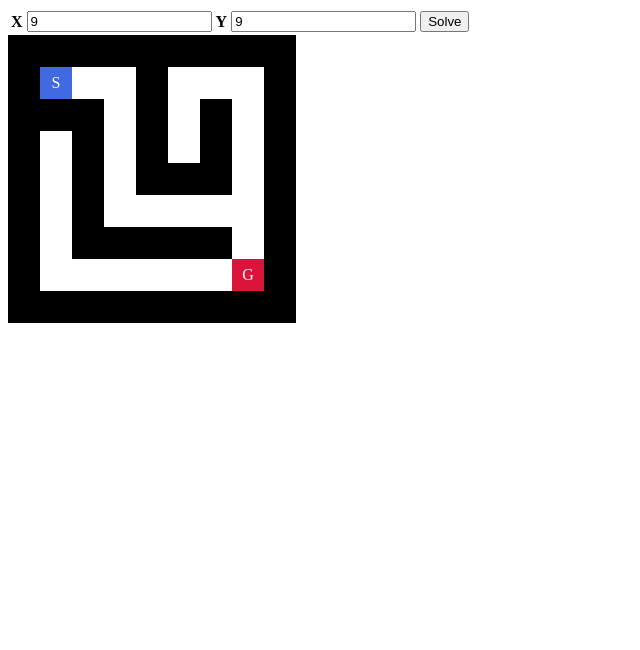
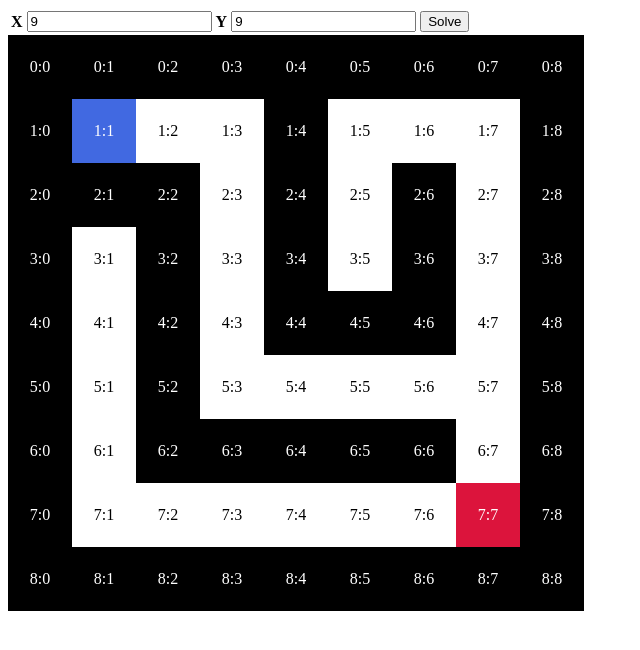
Before and after one commit to nitnc-17s/maze, a plain HTML site: page index.html in a window 1280 px wide. Shown: the whole page, without its empty margins (0-640 px from the left). Drawn offline with nearby package versions, Linux system fonts and the light colour scheme.

Commit message:
Add files via upload

```diff
--- a/maze.css
+++ b/maze.css
@@ -7,7 +7,7 @@
 }
 
 .cell {
-  --cell-size: 2em;
+  --cell-size: 4em;
   flex-shrink: 0;
   width: var(--cell-size);
   height: var(--cell-size);
@@ -17,9 +17,11 @@
 }
 .cell-black {
   background-color: black;
+  color: white;
 }
 .cell-white {
   background-color: white;
+  color: black;
 }
 .cell-start {
   background-color: royalblue;
@@ -31,6 +33,7 @@
 }
 .cell-now-position {
   background-color: deeppink !important;
+  color: white;
 }
 .cell-trail {
   --one: darkorange;
@@ -53,4 +56,5 @@
     var(--two) 87.5%,
     var(--two)
   );
+  color: black;
 }
--- a/maze.js
+++ b/maze.js
@@ -135,22 +135,20 @@ app = new Vue({
   },
   computed: {
     mazeHTML() {
-      const mazeHTML = this.maze.map(line => line.map(cell => {
+      const mazeHTML = this.maze.map((line, x) => line.map((cell, y) => {
+        if (x === 1 && y === 1) {
+          return { css: "cell-start", text: `${x}:${y}` }
+        }
+        if (x === this.x - 2  && y === this.y - 2) {
+          return { css: "cell-goal", text: `${x}:${y}` }
+        }
+
         switch(cell) {
-          case 0: return { css: "cell-white", text: "" }
-          case 1: return { css: "cell-black", text: "" }
-          default: return { css: "", text: "" }
+          case 0: return { css: "cell-white", text: `${x}:${y}` }
+          case 1: return { css: "cell-black", text: `${x}:${y}` }
+          default: return { css: "", text: `${x}:${y}` }
         }
       }))
-
-      if (mazeHTML[1] != null && mazeHTML[1][1] != null) {
-        mazeHTML[1][1].css = "cell-start"
-        mazeHTML[1][1].text = "S"
-      }
-      if (mazeHTML[this.x - 2] != null && mazeHTML[this.x - 2][this.y - 2] != null) {
-        mazeHTML[this.x - 2][this.y - 2].css = "cell-goal"
-        mazeHTML[this.x - 2][this.y - 2].text = "G"
-      }
 
       return mazeHTML
     },
```
